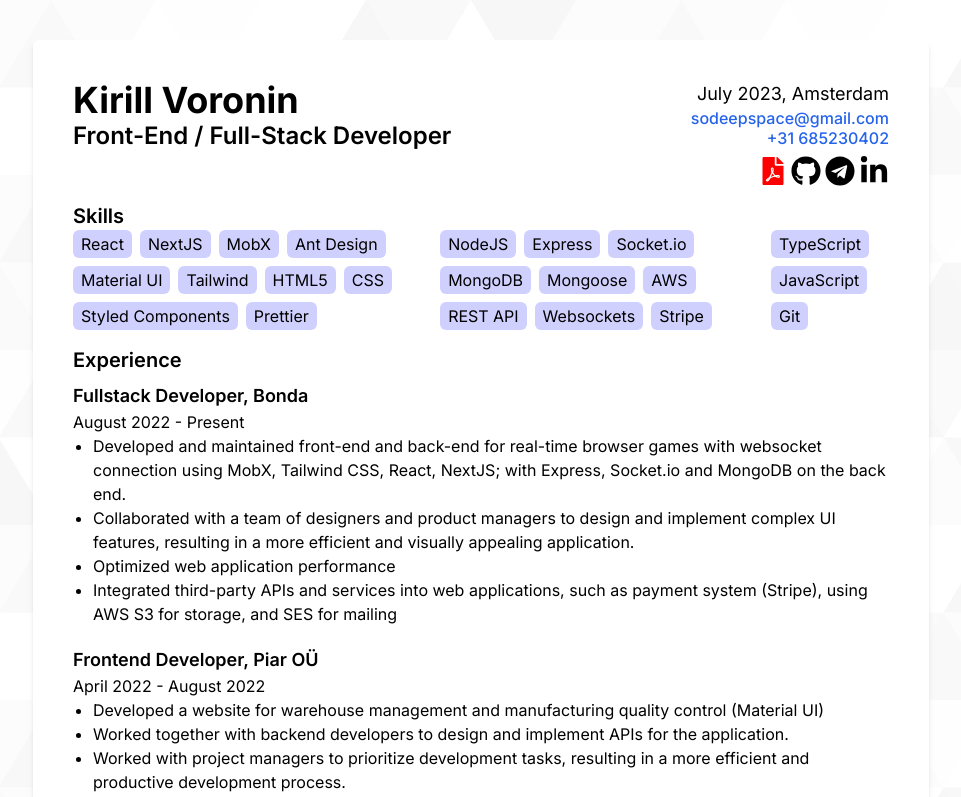
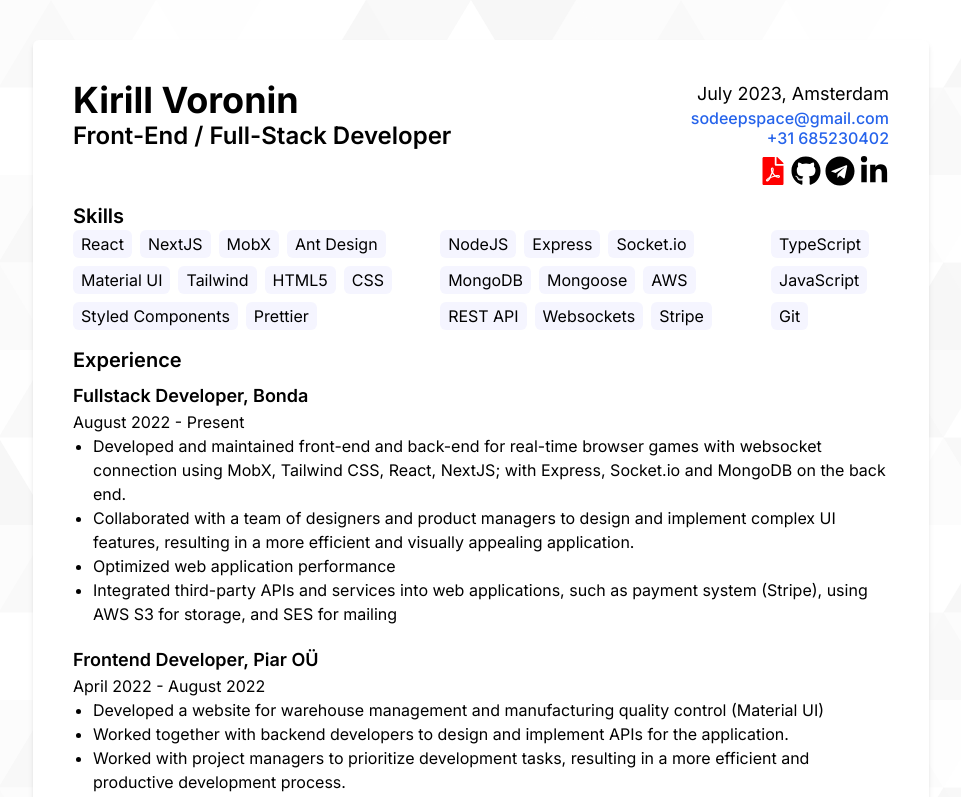
Before and after one commit to Foxona/foxona_cv, a Next.js app: page / in a window 1280 px wide. Shown: the top 797 px of the page, without its empty margins (159-1120 px from the left). Built offline with nearby package versions, Linux system fonts and the light colour scheme.

Commit message:
lighter color for skills

```diff
--- a/tailwind.config.js
+++ b/tailwind.config.js
@@ -10,7 +10,7 @@ module.exports = {
       colors: {
         background: "#daf5fb",
         primary: "#91b3ff",
-        secondary: "#d0d0ff",
+        secondary: "#f5f5ff",
         accent: "#a0e1ed",
       },
     },
```
